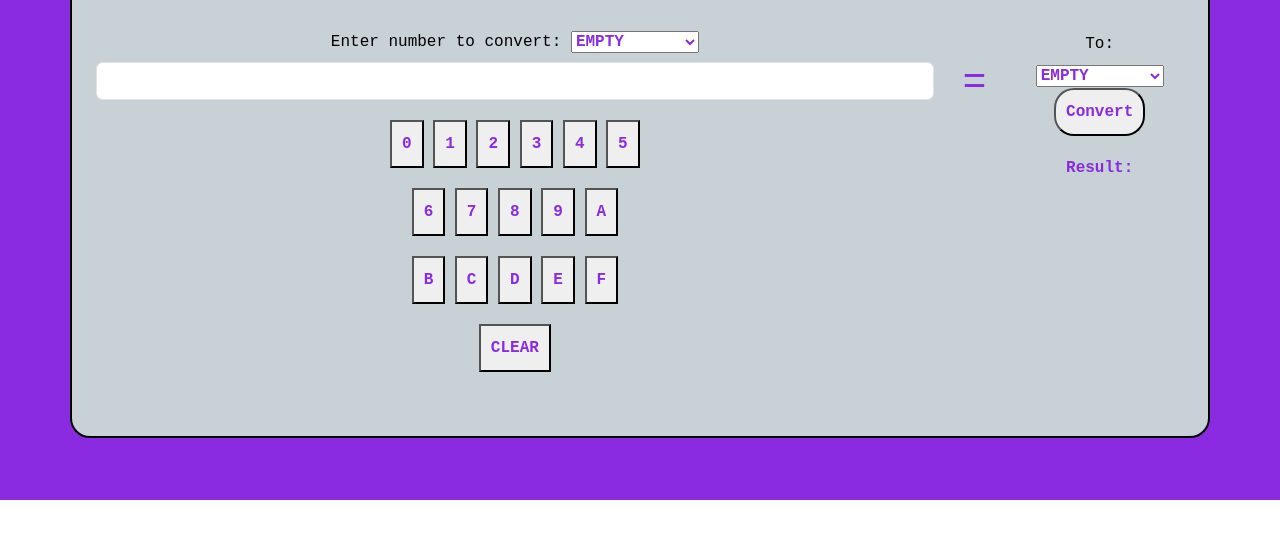
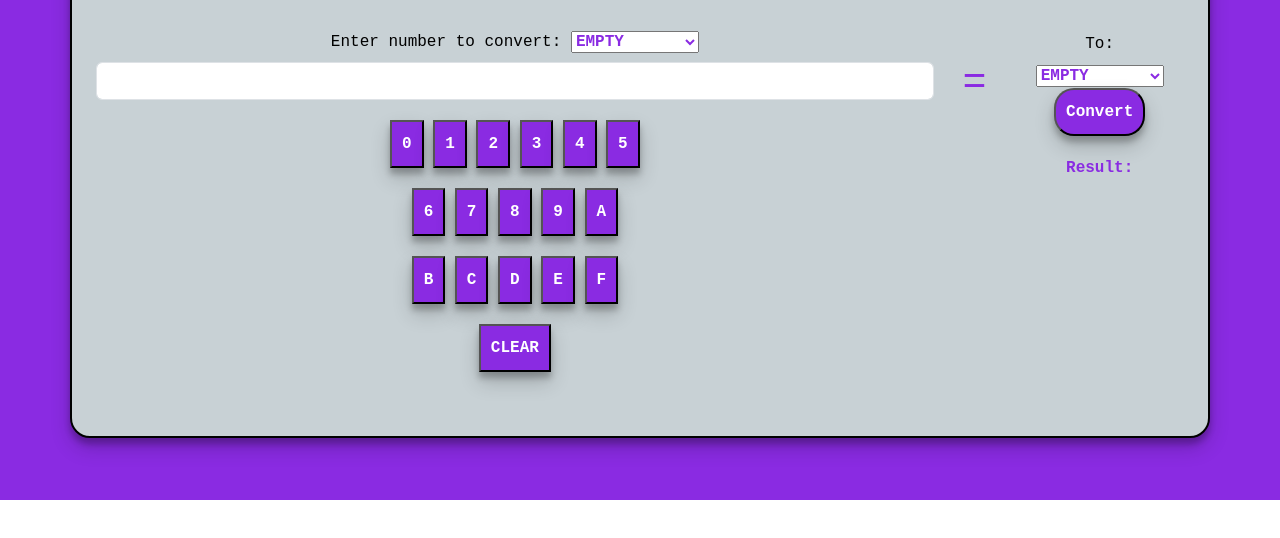
Before and after one commit to JC0D/NumberSystemConverter, a plain HTML site: page index.html in a window 1280 px wide. Shown: the part 252-790 px from the top of the page. Drawn offline with nearby package versions, Linux system fonts and the light colour scheme.

Commit message:
index.css

```diff
--- a/index.css
+++ b/index.css
@@ -22,6 +22,7 @@
     border-radius: 20px;
     background-color: #c8d1d5;
     margin-bottom: 13.5px;
+    box-shadow: 0 10px 20px rgba(0,0,0,0.19), 0 6px 6px rgba(0,0,0,0.23);
 }
 
 .input {
@@ -65,7 +66,10 @@ input:focus {
 }
 
 button {
+    color: white;
+    background-color: blueviolet;
     padding: 10px;
+    box-shadow: 0 10px 20px rgba(0,0,0,0.19), 0 6px 6px rgba(0,0,0,0.23);
 }
 
 .converter{
```
